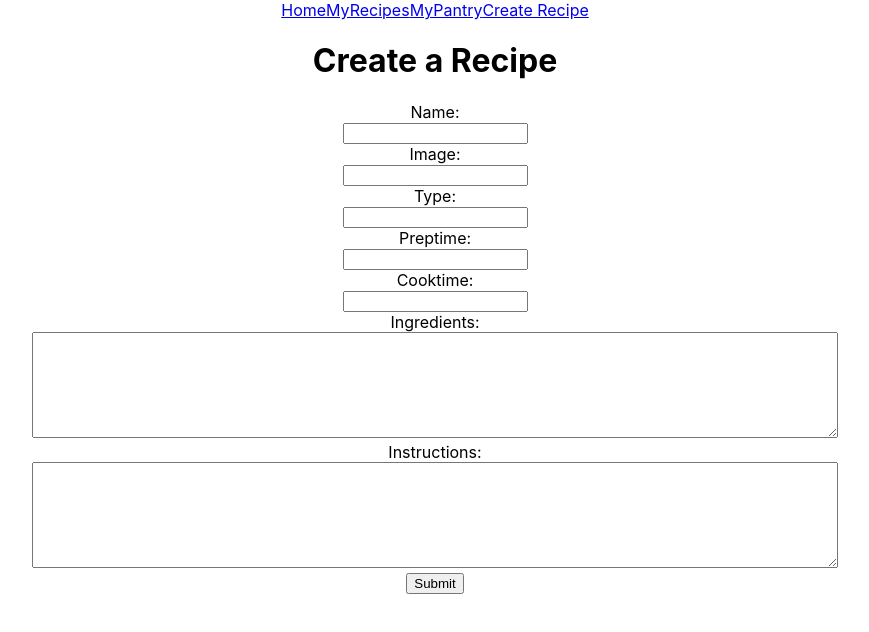
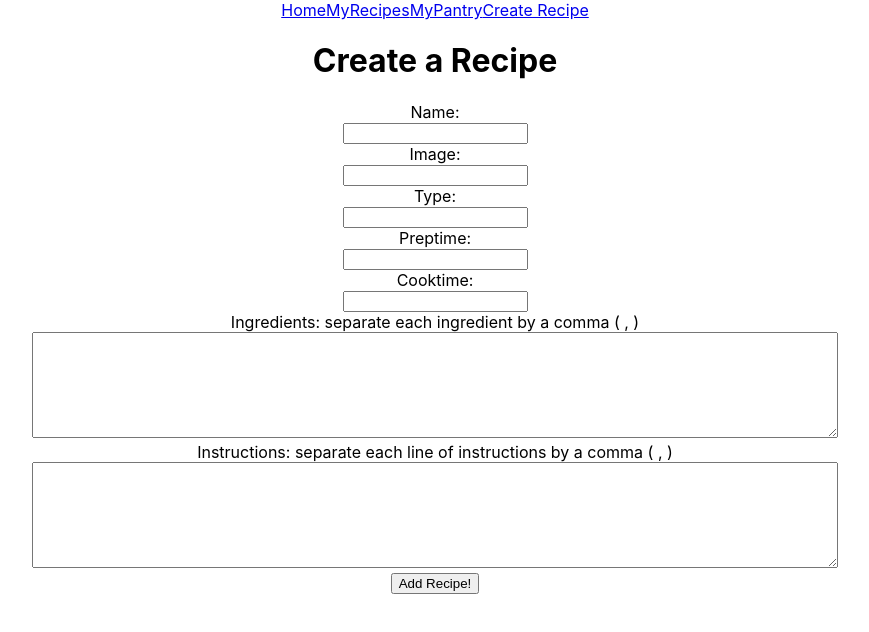
Before and after one commit to Convosable/MyPantry, a React (Create React App) app: page /createrecipe in a window 1280 px wide. Shown: the top 632 px of the page, without its empty margins (205-1074 px from the left). Built offline with nearby package versions, Linux system fonts and the light colour scheme; data requests are answered from the project's data file.

Commit message:
edits recipe detail/card styling and new recipe form instructinos

```diff
--- a/db.json
+++ b/db.json
@@ -36,7 +36,7 @@
     },
     {
       "name": "French Toast",
-      "image": "https://www.simplyrecipes.com/thmb/b48moNCTtaUYEc1Qyxhe9V66XKc=/1500x0/filters:no_upscale():max_bytes(150000):strip_icc()/Simply-Recipes-French-Toast-Lead-Shot-3b-c3a68a576a9548f5bd43cce3d2d7f4b7.jpg",
+      "image": "https://media.istockphoto.com/id/500146273/photo/french-toast.jpg?s=612x612&w=0&k=20&c=wQNwa6y17_12vkXxc2-N58-O5PjI2-p0Wv8e5yT6iuU=",
       "type": "Breakfast",
       "preptime": "5 minutes",
       "cooktime": "5 minutes",
--- a/src/CreateRecipe.js
+++ b/src/CreateRecipe.js
@@ -47,6 +47,7 @@ function CreateRecipe({handleRecipeSubmit}) {
         })
     }
 
+
     return (
         <div>
             <h1>Create a Recipe</h1>
@@ -61,11 +62,11 @@ function CreateRecipe({handleRecipeSubmit}) {
                 <input onChange = {handleChange} type="text" name = "preptime" value = {formData.preptime}/><br></br>
                 <label>Cooktime: </label><br></br>
                 <input onChange = {handleChange} type="text" name = "cooktime" value = {formData.cooktime}/><br></br>
-                <label>Ingredients: </label><br></br>
+                <label>Ingredients: separate each ingredient by a comma ( , )</label><br></br>
                 <textarea className = "textarea"onChange = {handleChangeArray} type="text" name = "ingredients" value = {formData.ingredients}/><br></br>
-                <label>Instructions: </label><br></br>
+                <label>Instructions: separate each line of instructions by a comma ( , )</label><br></br>
                 <textarea className = "textarea" onChange = {handleChangeArray} type="text" name = "instructions" value = {formData.instructions}/><br></br>
-                <input type="submit" value = "Submit"/>
+                <input type="submit" value = "Add Recipe!"/>
             </form>
         </div>
     )
--- a/src/RecipeCard.js
+++ b/src/RecipeCard.js
@@ -9,7 +9,7 @@ function RecipeCard({recipe}) {
     return (
         <div className = "recipecard">
             <h1>{name}</h1>
-            <img src = {image} alt = {name}/>
+            <img src = {image} alt = {name} height="300"/>
             <h2>{type}</h2>
             <Link to={`/myrecipes/${id}`}>See details</Link>
         </div>
--- a/src/RecipeDetail.js
+++ b/src/RecipeDetail.js
@@ -21,7 +21,7 @@ function RecipeDetail() {
     return (
         <div className = "recipecard">
             <h1>{name}</h1>
-            <img src = {image} alt = {name}/>
+            <img src = {image} alt = {name} height="300"/>
             <h2>{type}</h2>
             <p>Preptime: {preptime}</p>
             <p>Cooktime: {cooktime}</p>
```
